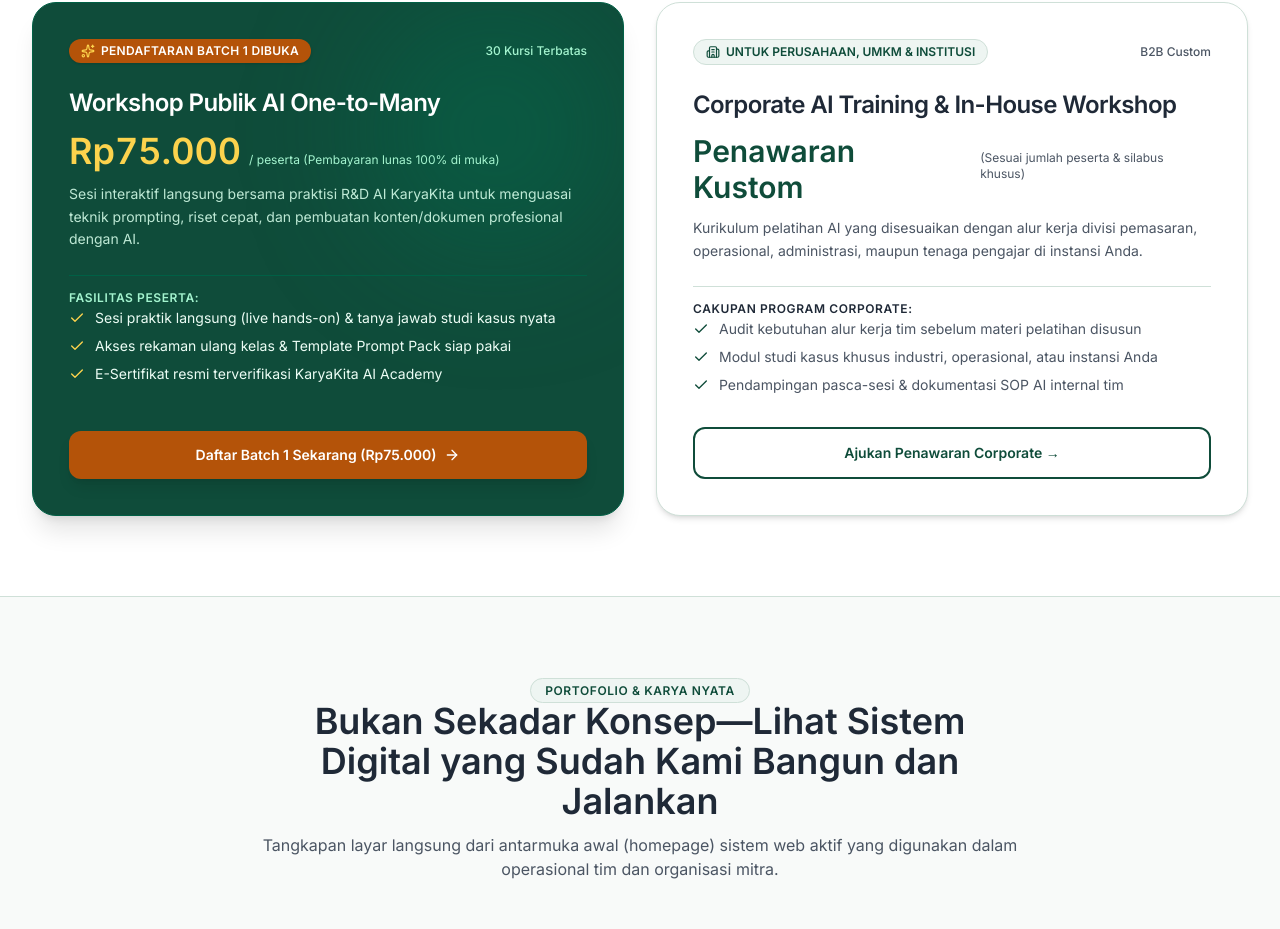
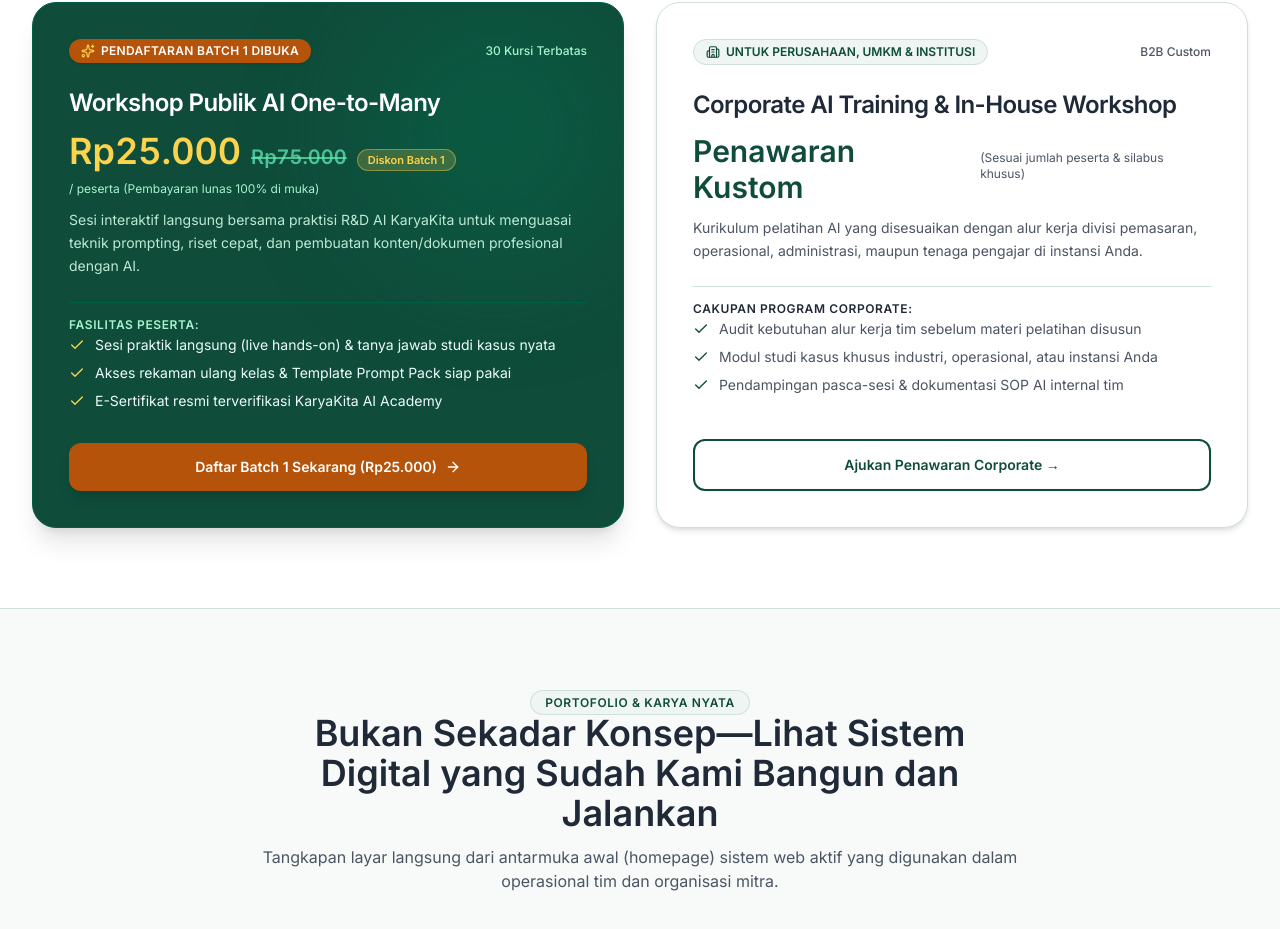
Before and after one commit to alfared1/karyakita-web, a Next.js app: page / in a window 1280 px wide. Shown: the part 2710-3639 px from the top of the page. Built offline with nearby package versions, Linux system fonts and the light colour scheme.

Commit message:
fix(pricing): update AI Academy workshop price to Rp25.000 with crossed-out Rp75.000 and Batch 1 discount badge

```diff
--- a/src/components/sections/AcademySpotlight.tsx
+++ b/src/components/sections/AcademySpotlight.tsx
@@ -65,9 +65,15 @@ export function AcademySpotlight({ onOpenContact }: AcademySpotlightProps) {
                 <h3 className="text-2xl font-bold tracking-tight text-white">
                   Workshop Publik AI One-to-Many
                 </h3>
-                <div className="mt-3 flex items-baseline gap-2">
+                <div className="mt-3 flex flex-wrap items-baseline gap-2.5">
                   <span className="text-4xl font-extrabold text-[#FCD34D] tabular-nums">
+                    Rp25.000
+                  </span>
+                  <span className="line-through text-lg sm:text-xl text-emerald-300/75 font-semibold tabular-nums">
                     Rp75.000
+                  </span>
+                  <span className="px-2.5 py-0.5 rounded-full text-[11px] font-bold bg-[#FCD34D]/20 text-[#FCD34D] border border-[#FCD34D]/40">
+                    Diskon Batch 1
                   </span>
                   <span className="text-xs text-emerald-200">
                     / peserta (Pembayaran lunas 100% di muka)
@@ -105,7 +111,7 @@ export function AcademySpotlight({ onOpenContact }: AcademySpotlightProps) {
                 onClick={handlePublicClick}
                 className="w-full py-3.5 px-6 rounded-xl font-bold text-sm bg-[#B45309] hover:bg-[#92400E] text-white shadow-lg transition-all flex items-center justify-center gap-2 group"
               >
-                <span>Daftar Batch 1 Sekarang (Rp75.000)</span>
+                <span>Daftar Batch 1 Sekarang (Rp25.000)</span>
                 <ArrowRight className="w-4 h-4 group-hover:translate-x-1 transition-transform" />
               </a>
             </div>
```
